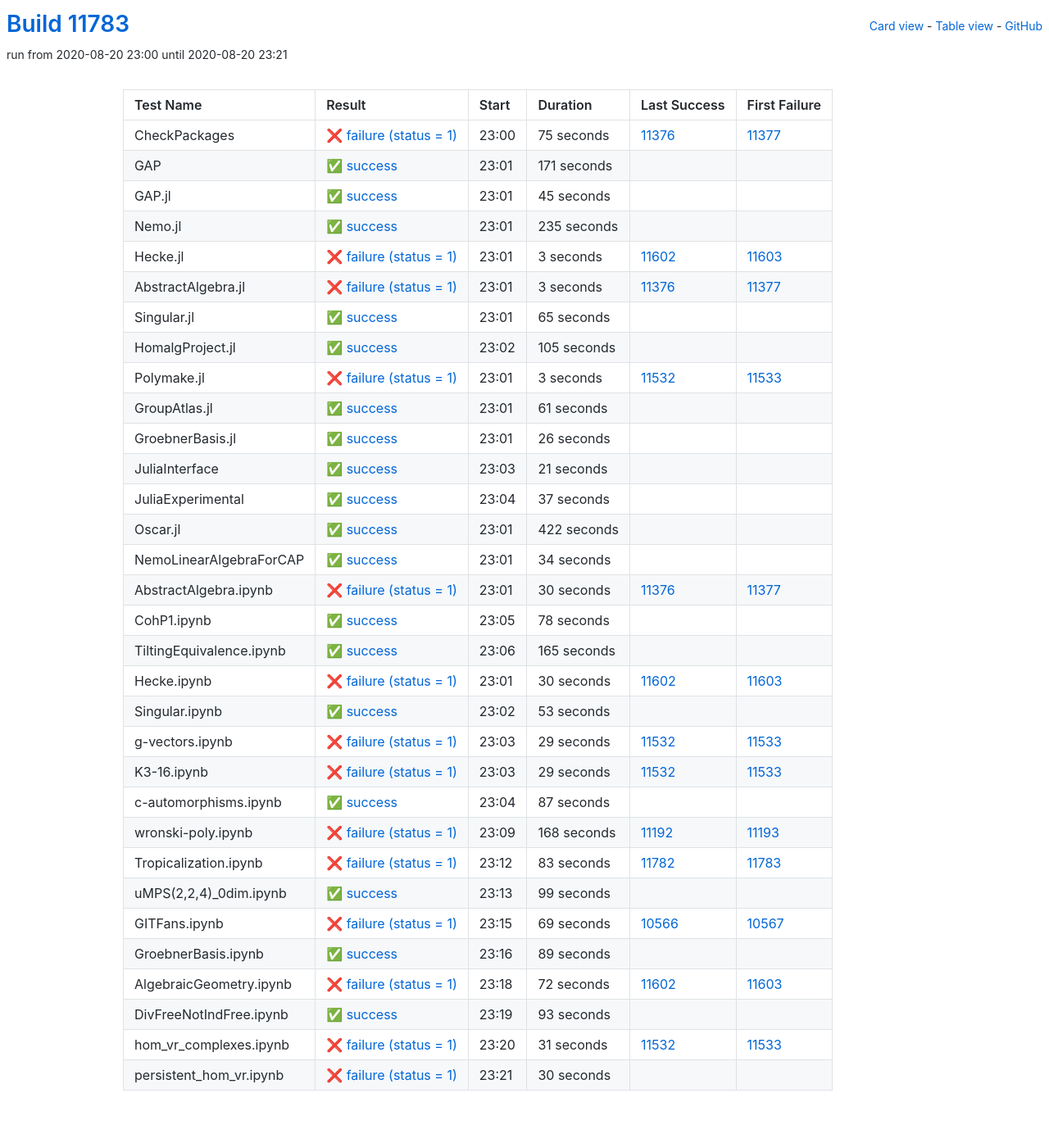
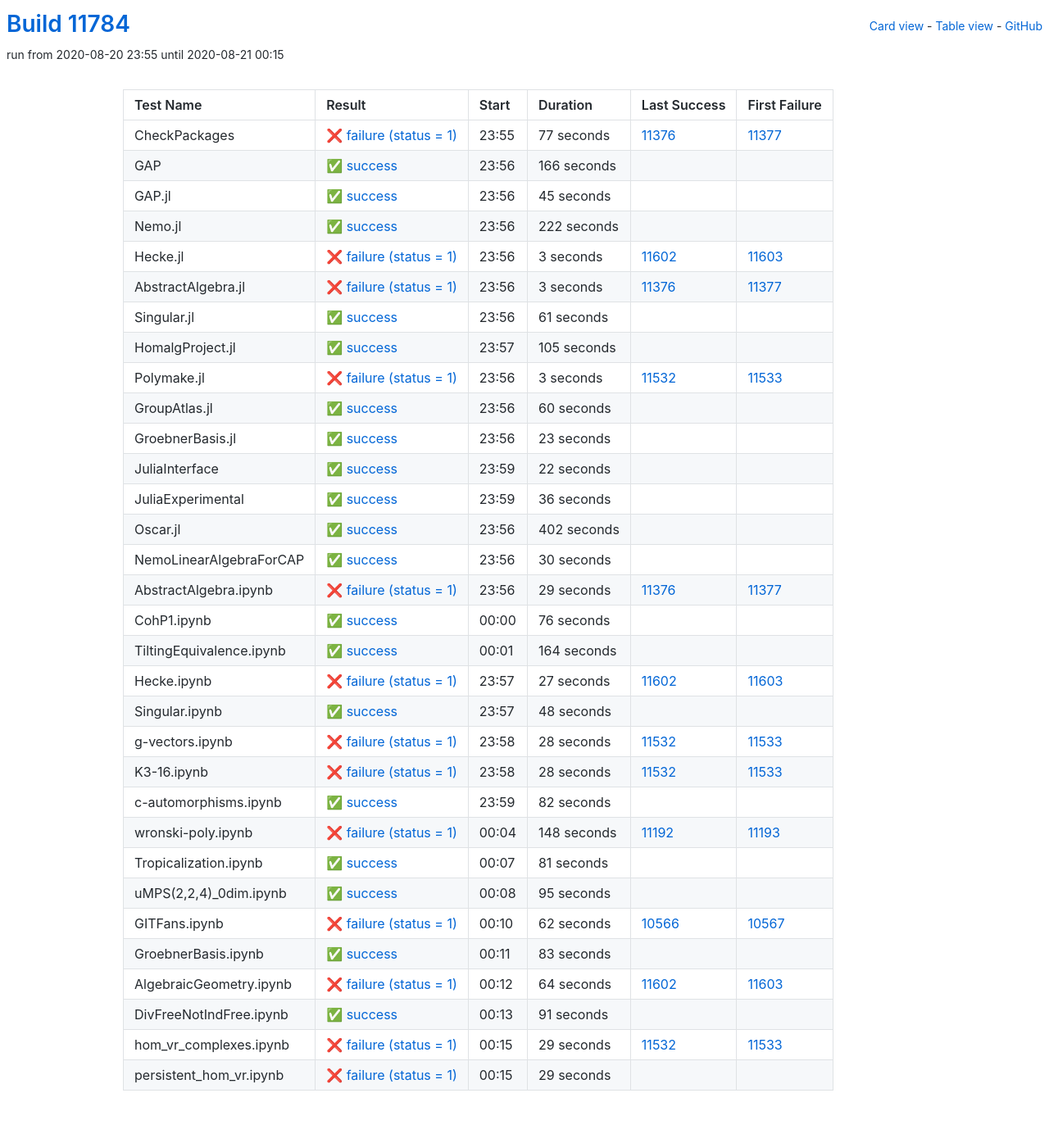
Before and after one commit to oscar-system/oscar-ci-status, a Jekyll site: the page built from table.html, in a window 1280 px wide. Shown: the whole page at 82% size. Built offline with Jekyll 4.4.1, drawn with Linux system fonts in a browser that asks for light colours.

Commit message:
Build #11784

```diff
--- a/_data/ci.yml
+++ b/_data/ci.yml
@@ -1,6 +1,6 @@
 ---
-build: 11783
-build_url: https://oscarci.mathematik.uni-kl.de/job/oscar/11783/
+build: 11784
+build_url: https://oscarci.mathematik.uni-kl.de/job/oscar/11784/
 job: oscar
 organization: oscar-system
 repo: oscar-ci-status
@@ -8,32 +8,32 @@
 tests:
 - name: CheckPackages
   id: checkpackages
-  log: https://oscarci.mathematik.uni-kl.de/job/oscar/11783/artifact/logs/build-11783/CheckPackages.log
-  start: 2020-08-20 23:00
+  log: https://oscarci.mathematik.uni-kl.de/job/oscar/11784/artifact/logs/build-11784/CheckPackages.log
+  start: 2020-08-20 23:55
   success: false
   exitcode: 1
   status: failure
-  duration: 75
+  duration: 77
   last_success: 11376
   last_success_url: https://oscarci.mathematik.uni-kl.de/job/oscar/11376/
   first_failure: 11377
   first_failure_url: https://oscarci.mathematik.uni-kl.de/job/oscar/11377/
 - name: GAP
   id: gap
-  log: https://oscarci.mathematik.uni-kl.de/job/oscar/11783/artifact/logs/build-11783/GAP.log
-  start: 2020-08-20 23:01
+  log: https://oscarci.mathematik.uni-kl.de/job/oscar/11784/artifact/logs/build-11784/GAP.log
+  start: 2020-08-20 23:56
   success: true
   exitcode: 0
   status: success
-  duration: 171
+  duration: 166
   last_success: false
   last_success_url:
   first_failure: false
   first_failure_url:
 - name: GAP.jl
   id: gap-jl
-  log: https://oscarci.mathematik.uni-kl.de/job/oscar/11783/artifact/logs/build-11783/GAP.jl.log
-  start: 2020-08-20 23:01
+  log: https://oscarci.mathematik.uni-kl.de/job/oscar/11784/artifact/logs/build-11784/GAP.jl.log
+  start: 2020-08-20 23:56
   success: true
   exitcode: 0
   status: success
@@ -44,20 +44,20 @@
   first_failure_url:
 - name: Nemo.jl
   id: nemo-jl
-  log: https://oscarci.mathematik.uni-kl.de/job/oscar/11783/artifact/logs/build-11783/Nemo.jl.log
-  start: 2020-08-20 23:01
+  log: https://oscarci.mathematik.uni-kl.de/job/oscar/11784/artifact/logs/build-11784/Nemo.jl.log
+  start: 2020-08-20 23:56
   success: true
   exitcode: 0
   status: success
-  duration: 235
+  duration: 222
   last_success: false
   last_success_url:
   first_failure: false
   first_failure_url:
 - name: Hecke.jl
   id: hecke-jl
-  log: https://oscarci.mathematik.uni-kl.de/job/oscar/11783/artifact/logs/build-11783/Hecke.jl.log
-  start: 2020-08-20 23:01
+  log: https://oscarci.mathematik.uni-kl.de/job/oscar/11784/artifact/logs/build-11784/Hecke.jl.log
+  start: 2020-08-20 23:56
   success: false
   exitcode: 1
   status: failure
@@ -68,8 +68,8 @@
   first_failure_url: https://oscarci.mathematik.uni-kl.de/job/oscar/11603/
 - name: AbstractAlgebra.jl
   id: abstractalgebra-jl
-  log: https://oscarci.mathematik.uni-kl.de/job/oscar/11783/artifact/logs/build-11783/AbstractAlgebra.jl.log
-  start: 2020-08-20 23:01
+  log: https://oscarci.mathematik.uni-kl.de/job/oscar/11784/artifact/logs/build-11784/AbstractAlgebra.jl.log
+  start: 2020-08-20 23:56
   success: false
   exitcode: 1
   status: failure
@@ -80,20 +80,20 @@
   first_failure_url: https://oscarci.mathematik.uni-kl.de/job/oscar/11377/
 - name: Singular.jl
   id: singular-jl
-  log: https://oscarci.mathematik.uni-kl.de/job/oscar/11783/artifact/logs/build-11783/Singular.jl.log
-  start: 2020-08-20 23:01
+  log: https://oscarci.mathematik.uni-kl.de/job/oscar/11784/artifact/logs/build-11784/Singular.jl.log
+  start: 2020-08-20 23:56
   success: true
   exitcode: 0
   status: success
-  duration: 65
+  duration: 61
   last_success: false
   last_success_url:
   first_failure: false
   first_failure_url:
 - name: HomalgProject.jl
   id: homalgproject-jl
-  log: https://oscarci.mathematik.uni-kl.de/job/oscar/11783/artifact/logs/build-11783/HomalgProject.jl.log
-  start: 2020-08-20 23:02
+  log: https://oscarci.mathematik.uni-kl.de/job/oscar/11784/artifact/logs/build-11784/HomalgProject.jl.log
+  start: 2020-08-20 23:57
   success: true
   exitcode: 0
   status: success
@@ -104,8 +104,8 @@
   first_failure_url:
 - name: Polymake.jl
   id: polymake-jl
-  log: https://oscarci.mathematik.uni-kl.de/job/oscar/11783/artifact/logs/build-11783/Polymake.jl.log
-  start: 2020-08-20 23:01
+  log: https://oscarci.mathematik.uni-kl.de/job/oscar/11784/artifact/logs/build-11784/Polymake.jl.log
+  start: 2020-08-20 23:56
   success: false
   exitcode: 1
   status: failure
@@ -116,140 +116,260 @@
   first_failure_url: https://oscarci.mathematik.uni-kl.de/job/oscar/11533/
 - name: GroupAtlas.jl
   id: groupatlas-jl
-  log: https://oscarci.mathematik.uni-kl.de/job/oscar/11783/artifact/logs/build-11783/GroupAtlas.jl.log
-  start: 2020-08-20 23:01
+  log: https://oscarci.mathematik.uni-kl.de/job/oscar/11784/artifact/logs/build-11784/GroupAtlas.jl.log
+  start: 2020-08-20 23:56
   success: true
   exitcode: 0
   status: success
-  duration: 61
+  duration: 60
   last_success: false
   last_success_url:
   first_failure: false
   first_failure_url:
 - name: GroebnerBasis.jl
   id: groebnerbasis-jl
-  log: https://oscarci.mathematik.uni-kl.de/job/oscar/11783/artifact/logs/build-11783/GroebnerBasis.jl.log
-  start: 2020-08-20 23:01
+  log: https://oscarci.mathematik.uni-kl.de/job/oscar/11784/artifact/logs/build-11784/GroebnerBasis.jl.log
+  start: 2020-08-20 23:56
   success: true
   exitcode: 0
   status: success
-  duration: 26
+  duration: 23
   last_success: false
   last_success_url:
   first_failure: false
   first_failure_url:
 - name: JuliaInterface
   id: juliainterface
-  log: https://oscarci.mathematik.uni-kl.de/job/oscar/11783/artifact/logs/build-11783/JuliaInterface.log
-  start: 2020-08-20 23:03
+  log: https://oscarci.mathematik.uni-kl.de/job/oscar/11784/artifact/logs/build-11784/JuliaInterface.log
+  start: 2020-08-20 23:59
   success: true
   exitcode: 0
   status: success
-  duration: 21
+  duration: 22
   last_success: false
   last_success_url:
   first_failure: false
   first_failure_url:
 - name: JuliaExperimental
   id: juliaexperimental
-  log: https://oscarci.mathematik.uni-kl.de/job/oscar/11783/artifact/logs/build-11783/JuliaExperimental.log
-  start: 2020-08-20 23:04
+  log: https://oscarci.mathematik.uni-kl.de/job/oscar/11784/artifact/logs/build-11784/JuliaExperimental.log
+  start: 2020-08-20 23:59
   success: true
   exitcode: 0
   status: success
-  duration: 37
+  duration: 36
   last_success: false
   last_success_url:
   first_failure: false
   first_failure_url:
 - name: Oscar.jl
   id: oscar-jl
-  log: https://oscarci.mathematik.uni-kl.de/job/oscar/11783/artifact/logs/build-11783/Oscar.jl.log
-  start: 2020-08-20 23:01
+  log: https://oscarci.mathematik.uni-kl.de/job/oscar/11784/artifact/logs/build-11784/Oscar.jl.log
+  start: 2020-08-20 23:56
   success: true
   exitcode: 0
   status: success
-  duration: 422
+  duration: 402
   last_success: false
   last_success_url:
   first_failure: false
   first_failure_url:
 - name: NemoLinearAlgebraForCAP
   id: nemolinearalgebraforcap
-  log: https://oscarci.mathematik.uni-kl.de/job/oscar/11783/artifact/logs/build-11783/NemoLinearAlgebraForCAP.log
-  start: 2020-08-20 23:01
+  log: https://oscarci.mathematik.uni-kl.de/job/oscar/11784/artifact/logs/build-11784/NemoLinearAlgebraForCAP.log
+  start: 2020-08-20 23:56
   success: true
   exitcode: 0
   status: success
-  duration: 34
+  duration: 30
   last_success: false
   last_success_url:
   first_failure: false
   first_failure_url:
 - name: AbstractAlgebra.ipynb
   id: abstractalgebra-ipynb
-  log: https://oscarci.mathematik.uni-kl.de/job/oscar/11783/artifact/logs/build-11783/AbstractAlgebra.ipynb.log
-  start: 2020-08-20 23:01
+  log: https://oscarci.mathematik.uni-kl.de/job/oscar/11784/artifact/logs/build-11784/AbstractAlgebra.ipynb.log
+  start: 2020-08-20 23:56
   success: false
   exitcode: 1
   status: failure
-  duration: 30
+  duration: 29
   last_success: 11376
   last_success_url: https://oscarci.mathematik.uni-kl.de/job/oscar/11376/
   first_failure: 11377
   first_failure_url: https://oscarci.mathematik.uni-kl.de/job/oscar/11377/
 - name: CohP1.ipynb
   id: cohp1-ipynb
-  log: https://oscarci.mathematik.uni-kl.de/job/oscar/11783/artifact/logs/build-11783/CohP1.ipynb.log
-  start: 2020-08-20 23:05
+  log: https://oscarci.mathematik.uni-kl.de/job/oscar/11784/artifact/logs/build-11784/CohP1.ipynb.log
+  start: 2020-08-21 00:00
   success: true
   exitcode: 0
   status: success
-  duration: 78
+  duration: 76
   last_success: false
   last_success_url:
   first_failure: false
   first_failure_url:
 - name: TiltingEquivalence.ipynb
   id: tiltingequivalence-ipynb
-  log: https://oscarci.mathematik.uni-kl.de/job/oscar/11783/artifact/logs/build-11783/TiltingEquivalence.ipynb.log
-  start: 2020-08-20 23:06
+  log: https://oscarci.mathematik.uni-kl.de/job/oscar/11784/artifact/logs/build-11784/TiltingEquivalence.ipynb.log
+  start: 2020-08-21 00:01
   success: true
   exitcode: 0
   status: success
-  duration: 165
+  duration: 164
   last_success: false
   last_success_url:
   first_failure: false
   first_failure_url:
 - name: Hecke.ipynb
   id: hecke-ipynb
-  log: https://oscarci.mathematik.uni-kl.de/job/oscar/11783/artifact/logs/build-11783/Hecke.ipynb.log
-  start: 2020-08-20 23:01
+  log: https://oscarci.mathematik.uni-kl.de/job/oscar/11784/artifact/logs/build-11784/Hecke.ipynb.log
+  start: 2020-08-20 23:57
   success: false
   exitcode: 1
   status: failure
-  duration: 30
+  duration: 27
   last_success: 11602
   last_success_url: https://oscarci.mathematik.uni-kl.de/job/oscar/11602/
   first_failure: 11603
   first_failure_url: https://oscarci.mathematik.uni-kl.de/job/oscar/11603/
 - name: Singular.ipynb
   id: singular-ipynb
-  log: https://oscarci.mathematik.uni-kl.de/job/oscar/11783/artifact/logs/build-11783/Singular.ipynb.log
-  start: 2020-08-20 23:02
+  log: https://oscarci.mathematik.uni-kl.de/job/oscar/11784/artifact/logs/build-11784/Singular.ipynb.log
+  start: 2020-08-20 23:57
   success: true
   exitcode: 0
   status: success
-  duration: 53
+  duration: 48
   last_success: false
   last_success_url:
   first_failure: false
   first_failure_url:
 - name: g-vectors.ipynb
   id: g-vectors-ipynb
-  log: https://oscarci.mathematik.uni-kl.de/job/oscar/11783/artifact/logs/build-11783/g-vectors.ipynb.log
-  start: 2020-08-20 23:03
+  log: https://oscarci.mathematik.uni-kl.de/job/oscar/11784/artifact/logs/build-11784/g-vectors.ipynb.log
+  start: 2020-08-20 23:58
+  success: false
+  exitcode: 1
+  status: failure
+  duration: 28
+  last_success: 11532
+  last_success_url: https://oscarci.mathematik.uni-kl.de/job/oscar/11532/
+  first_failure: 11533
+  first_failure_url: https://oscarci.mathematik.uni-kl.de/job/oscar/11533/
+- name: K3-16.ipynb
+  id: k3-16-ipynb
+  log: https://oscarci.mathematik.uni-kl.de/job/oscar/11784/artifact/logs/build-11784/K3-16.ipynb.log
+  start: 2020-08-20 23:58
+  success: false
+  exitcode: 1
+  status: failure
+  duration: 28
+  last_success: 11532
+  last_success_url: https://oscarci.mathematik.uni-kl.de/job/oscar/11532/
+  first_failure: 11533
+  first_failure_url: https://oscarci.mathematik.uni-kl.de/job/oscar/11533/
+- name: c-automorphisms.ipynb
+  id: c-automorphisms-ipynb
+  log: https://oscarci.mathematik.uni-kl.de/job/oscar/11784/artifact/logs/build-11784/c-automorphisms.ipynb.log
+  start: 2020-08-20 23:59
+  success: true
+  exitcode: 0
+  status: success
+  duration: 82
+  last_success: false
+  last_success_url:
+  first_failure: false
+  first_failure_url:
+- name: wronski-poly.ipynb
+  id: wronski-poly-ipynb
+  log: https://oscarci.mathematik.uni-kl.de/job/oscar/11784/artifact/logs/build-11784/wronski-poly.ipynb.log
+  start: 2020-08-21 00:04
+  success: false
+  exitcode: 1
+  status: failure
+  duration: 148
+  last_success: 11192
+  last_success_url: https://oscarci.mathematik.uni-kl.de/job/oscar/11192/
+  first_failure: 11193
+  first_failure_url: https://oscarci.mathematik.uni-kl.de/job/oscar/11193/
+- name: Tropicalization.ipynb
+  id: tropicalization-ipynb
+  log: https://oscarci.mathematik.uni-kl.de/job/oscar/11784/artifact/logs/build-11784/Tropicalization.ipynb.log
+  start: 2020-08-21 00:07
+  success: true
+  exitcode: 0
+  status: success
+  duration: 81
+  last_success: false
+  last_success_url:
+  first_failure: false
+  first_failure_url:
+- name: uMPS(2,2,4)_0dim.ipynb
+  id: umps-2-2-4-0dim-ipynb
+  log: https://oscarci.mathematik.uni-kl.de/job/oscar/11784/artifact/logs/build-11784/uMPS-2-2-4-_0dim.ipynb.log
+  start: 2020-08-21 00:08
+  success: true
+  exitcode: 0
+  status: success
+  duration: 95
+  last_success: false
+  last_success_url:
+  first_failure: false
+  first_failure_url:
+- name: GITFans.ipynb
+  id: gitfans-ipynb
+  log: https://oscarci.mathematik.uni-kl.de/job/oscar/11784/artifact/logs/build-11784/GITFans.ipynb.log
+  start: 2020-08-21 00:10
+  success: false
+  exitcode: 1
+  status: failure
+  duration: 62
+  last_success: 10566
+  last_success_url: https://oscarci.mathematik.uni-kl.de/job/oscar/10566/
+  first_failure: 10567
+  first_failure_url: https://oscarci.mathematik.uni-kl.de/job/oscar/10567/
+- name: GroebnerBasis.ipynb
+  id: groebnerbasis-ipynb
+  log: https://oscarci.mathematik.uni-kl.de/job/oscar/11784/artifact/logs/build-11784/GroebnerBasis.ipynb.log
+  start: 2020-08-21 00:11
+  success: true
+  exitcode: 0
+  status: success
+  duration: 83
+  last_success: false
+  last_success_url:
+  first_failure: false
+  first_failure_url:
+- name: AlgebraicGeometry.ipynb
+  id: algebraicgeometry-ipynb
+  log: https://oscarci.mathematik.uni-kl.de/job/oscar/11784/artifact/logs/build-11784/AlgebraicGeometry.ipynb.log
+  start: 2020-08-21 00:12
+  success: false
+  exitcode: 1
+  status: failure
+  duration: 64
+  last_success: 11602
+  last_success_url: https://oscarci.mathematik.uni-kl.de/job/oscar/11602/
+  first_failure: 11603
+  first_failure_url: https://oscarci.mathematik.uni-kl.de/job/oscar/11603/
+- name: DivFreeNotIndFree.ipynb
+  id: divfreenotindfree-ipynb
+  log: https://oscarci.mathematik.uni-kl.de/job/oscar/11784/artifact/logs/build-11784/DivFreeNotIndFree.ipynb.log
+  start: 2020-08-21 00:13
+  success: true
+  exitcode: 0
+  status: success
+  duration: 91
+  last_success: false
+  last_success_url:
+  first_failure: false
+  first_failure_url:
+- name: hom_vr_complexes.ipynb
+  id: hom-vr-complexes-ipynb
+  log: https://oscarci.mathematik.uni-kl.de/job/oscar/11784/artifact/logs/build-11784/hom_vr_complexes.ipynb.log
+  start: 2020-08-21 00:15
   success: false
   exitcode: 1
   status: failure
@@ -258,135 +378,15 @@
   last_success_url: https://oscarci.mathematik.uni-kl.de/job/oscar/11532/
   first_failure: 11533
   first_failure_url: https://oscarci.mathematik.uni-kl.de/job/oscar/11533/
-- name: K3-16.ipynb
-  id: k3-16-ipynb
-  log: https://oscarci.mathematik.uni-kl.de/job/oscar/11783/artifact/logs/build-11783/K3-16.ipynb.log
-  start: 2020-08-20 23:03
+- name: persistent_hom_vr.ipynb
+  id: persistent-hom-vr-ipynb
+  log: https://oscarci.mathematik.uni-kl.de/job/oscar/11784/artifact/logs/build-11784/persistent_hom_vr.ipynb.log
+  start: 2020-08-21 00:15
   success: false
   exitcode: 1
   status: failure
   duration: 29
-  last_success: 11532
-  last_success_url: https://oscarci.mathematik.uni-kl.de/job/oscar/11532/
-  first_failure: 11533
-  first_failure_url: https://oscarci.mathematik.uni-kl.de/job/oscar/11533/
-- name: c-automorphisms.ipynb
-  id: c-automorphisms-ipynb
-  log: https://oscarci.mathematik.uni-kl.de/job/oscar/11783/artifact/logs/build-11783/c-automorphisms.ipynb.log
-  start: 2020-08-20 23:04
-  success: true
-  exitcode: 0
-  status: success
-  duration: 87
   last_success: false
   last_success_url:
   first_failure: false
   first_failure_url:
-- name: wronski-poly.ipynb
-  id: wronski-poly-ipynb
-  log: https://oscarci.mathematik.uni-kl.de/job/oscar/11783/artifact/logs/build-11783/wronski-poly.ipynb.log
-  start: 2020-08-20 23:09
-  success: false
-  exitcode: 1
-  status: failure
-  duration: 168
-  last_success: 11192
-  last_success_url: https://oscarci.mathematik.uni-kl.de/job/oscar/11192/
-  first_failure: 11193
-  first_failure_url: https://oscarci.mathematik.uni-kl.de/job/oscar/11193/
-- name: Tropicalization.ipynb
-  id: tropicalization-ipynb
-  log: https://oscarci.mathematik.uni-kl.de/job/oscar/11783/artifact/logs/build-11783/Tropicalization.ipynb.log
-  start: 2020-08-20 23:12
-  success: false
-  exitcode: 1
-  status: failure
-  duration: 83
-  last_success: 11782
-  last_success_url: https://oscarci.mathematik.uni-kl.de/job/oscar/11782/
-  first_failure: 11783
-  first_failure_url: https://oscarci.mathematik.uni-kl.de/job/oscar/11783/
-- name: uMPS(2,2,4)_0dim.ipynb
-  id: umps-2-2-4-0dim-ipynb
-  log: https://oscarci.mathematik.uni-kl.de/job/oscar/11783/artifact/logs/build-11783/uMPS-2-2-4-_0dim.ipynb.log
-  start: 2020-08-20 23:13
-  success: true
-  exitcode: 0
-  status: success
-  duration: 99
-  last_success: false
-  last_success_url:
-  first_failure: false
-  first_failure_url:
-- name: GITFans.ipynb
-  id: gitfans-ipynb
-  log: https://oscarci.mathematik.uni-kl.de/job/oscar/11783/artifact/logs/build-11783/GITFans.ipynb.log
-  start: 2020-08-20 23:15
-  success: false
-  exitcode: 1
-  status: failure
-  duration: 69
-  last_success: 10566
-  last_success_url: https://oscarci.mathematik.uni-kl.de/job/oscar/10566/
-  first_failure: 10567
-  first_failure_url: https://oscarci.mathematik.uni-kl.de/job/oscar/10567/
-- name: GroebnerBasis.ipynb
-  id: groebnerbasis-ipynb
-  log: https://oscarci.mathematik.uni-kl.de/job/oscar/11783/artifact/logs/build-11783/GroebnerBasis.ipynb.log
-  start: 2020-08-20 23:16
-  success: true
-  exitcode: 0
-  status: success
-  duration: 89
-  last_success: false
-  last_success_url:
-  first_failure: false
-  first_failure_url:
-- name: AlgebraicGeometry.ipynb
-  id: algebraicgeometry-ipynb
-  log: https://oscarci.mathematik.uni-kl.de/job/oscar/11783/artifact/logs/build-11783/AlgebraicGeometry.ipynb.log
-  start: 2020-08-20 23:18
-  success: false
-  exitcode: 1
-  status: failure
-  duration: 72
-  last_success: 11602
-  last_success_url: https://oscarci.mathematik.uni-kl.de/job/oscar/11602/
-  first_failure: 11603
-  first_failure_url: https://oscarci.mathematik.uni-kl.de/job/oscar/11603/
-- name: DivFreeNotIndFree.ipynb
-  id: divfreenotindfree-ipynb
-  log: https://oscarci.mathematik.uni-kl.de/job/oscar/11783/artifact/logs/build-11783/DivFreeNotIndFree.ipynb.log
-  start: 2020-08-20 23:19
-  success: true
-  exitcode: 0
-  status: success
-  duration: 93
-  last_success: false
-  last_success_url:
-  first_failure: false
-  first_failure_url:
-- name: hom_vr_complexes.ipynb
-  id: hom-vr-complexes-ipynb
-  log: https://oscarci.mathematik.uni-kl.de/job/oscar/11783/artifact/logs/build-11783/hom_vr_complexes.ipynb.log
-  start: 2020-08-20 23:20
-  success: false
-  exitcode: 1
-  status: failure
-  duration: 31
-  last_success: 11532
-  last_success_url: https://oscarci.mathematik.uni-kl.de/job/oscar/11532/
-  first_failure: 11533
-  first_failure_url: https://oscarci.mathematik.uni-kl.de/job/oscar/11533/
-- name: persistent_hom_vr.ipynb
-  id: persistent-hom-vr-ipynb
-  log: https://oscarci.mathematik.uni-kl.de/job/oscar/11783/artifact/logs/build-11783/persistent_hom_vr.ipynb.log
-  start: 2020-08-20 23:21
-  success: false
-  exitcode: 1
-  status: failure
-  duration: 30
-  last_success: false
-  last_success_url:
-  first_failure: false
-  first_failure_url:
```
Also changed, not shown: README.md.
